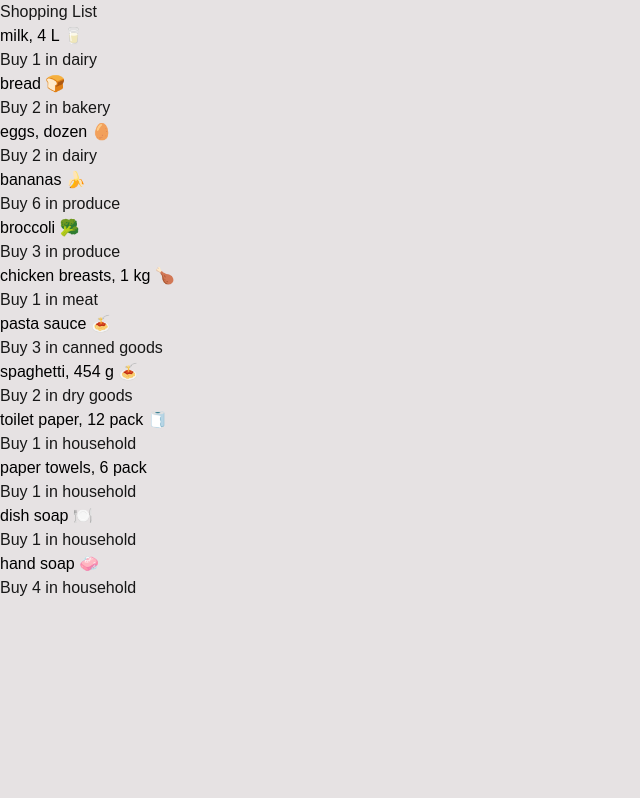
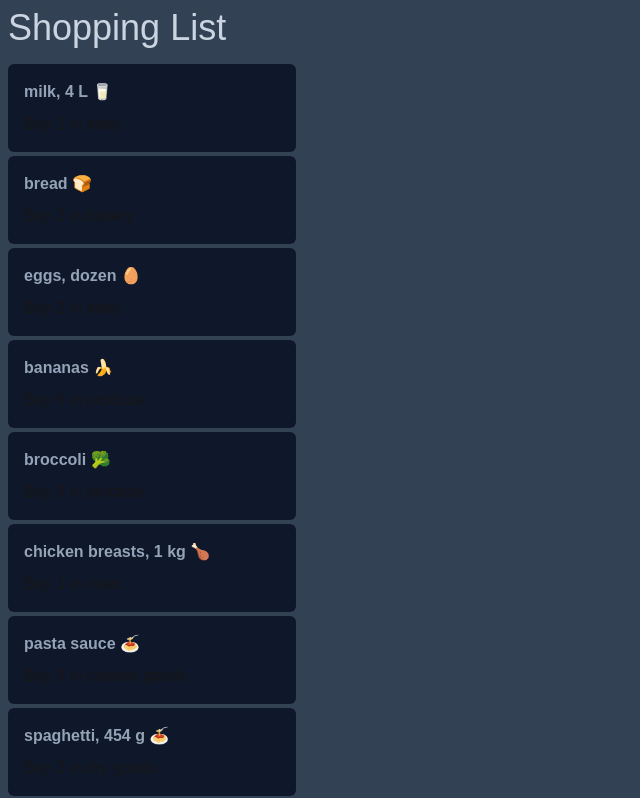
Before and after one commit to AmirZhou/cprg306-assignments, a Next.js app: page /week-3 in a window 1280 px wide. Shown: the top 798 px of the page, without its empty margins (0-640 px from the left). Built offline with nearby package versions, Linux system fonts and the light colour scheme.

Commit message:
feat: improve ui

```diff
--- a/app/week-2/page.js
+++ b/app/week-2/page.js
@@ -3,7 +3,7 @@ import { dotenv } from 'dotenv';
 
 export default function Page() {
   return (
-    <div className="in-w-screen min-h-screen flex flex-col gap-4 bg-slate-700">
+    <div className="in-w-screen min-h-screen p-2 flex flex-col gap-4 bg-slate-700">
       <h1 className="text-slate-300 text-4xl">Shopping List</h1>
       <main>
         <StudentInfo name={"Yue (Amir) Zhou"} repoAddress={process.env.REPO_ADDRESS} />
--- a/app/week-3/item-list.jsx
+++ b/app/week-3/item-list.jsx
@@ -2,7 +2,7 @@ import Item from './item';
 
 export default function ItemList() {
   return (
-    <div>
+    <div className="flex flex-col gap-1">
       {items.map((item, index) => (
         <Item
           key={index}
--- a/app/week-3/item.jsx
+++ b/app/week-3/item.jsx
@@ -10,8 +10,8 @@
 
 export default function Item({ name, quantity, category }) {
   return (
-    <div>
-      <h2 className="text-black">{name}</h2>
+    <div className="w-72 p-4 rounded-md bg-slate-900 flex flex-col gap-2 hover:translate-x-1 transition-all duration-100">
+      <h2 className="text-slate-400 font-semibold">{name}</h2>
       <p>
         Buy <span>{quantity}</span> in <span>{category}</span>
       </p>
--- a/app/week-3/page.js
+++ b/app/week-3/page.js
@@ -1,13 +1,12 @@
 import ItemList from './item-list';
 
 /**
- * Renders the week 2 page
+ * Renders the week 3 page
  */
 export default function Page() {
   return (
-    <div>
-
-      <h1>Shopping List</h1>
+    <div className='w-screen min-h-screen p-2 flex flex-col gap-4 bg-slate-700'>
+      <h1 className='text-slate-300 text-4xl'>Shopping List</h1>
       <ItemList />
     </div>);
 }
--- a/public/output.css
+++ b/public/output.css
@@ -618,6 +618,14 @@ video {
   width: 100%;
 }
 
+.w-screen {
+  width: 100vw;
+}
+
+.w-36 {
+  width: 9rem;
+}
+
 .transform {
   transform: translate(var(--tw-translate-x), var(--tw-translate-y)) rotate(var(--tw-rotate)) skewX(var(--tw-skew-x)) skewY(var(--tw-skew-y)) scaleX(var(--tw-scale-x)) scaleY(var(--tw-scale-y));
 }
@@ -658,8 +666,24 @@ video {
   gap: 1rem;
 }
 
+.gap-2 {
+  gap: 0.5rem;
+}
+
 .overflow-visible {
   overflow: visible;
+}
+
+.rounded-sm {
+  border-radius: 0.125rem;
+}
+
+.rounded-lg {
+  border-radius: 0.5rem;
+}
+
+.rounded-md {
+  border-radius: 0.375rem;
 }
 
 .border {
@@ -674,6 +698,19 @@ video {
 .bg-slate-700 {
   --tw-bg-opacity: 1;
   background-color: rgb(51 65 85 / var(--tw-bg-opacity, 1));
+}
+
+.bg-slate-900 {
+  --tw-bg-opacity: 1;
+  background-color: rgb(15 23 42 / var(--tw-bg-opacity, 1));
+}
+
+.p-4 {
+  padding: 1rem;
+}
+
+.p-2 {
+  padding: 0.5rem;
 }
 
 .py-24 {
@@ -733,6 +770,11 @@ video {
   color: rgb(15 23 42 / var(--tw-text-opacity, 1));
 }
 
+.text-slate-400 {
+  --tw-text-opacity: 1;
+  color: rgb(148 163 184 / var(--tw-text-opacity, 1));
+}
+
 .underline {
   text-decoration-line: underline;
 }
@@ -771,8 +813,18 @@ video {
   transition-duration: 150ms;
 }
 
+.transition-all {
+  transition-property: all;
+  transition-timing-function: cubic-bezier(0.4, 0, 0.2, 1);
+  transition-duration: 150ms;
+}
+
 .duration-200 {
   transition-duration: 200ms;
+}
+
+.duration-100 {
+  transition-duration: 100ms;
 }
 
 .ease-in-out {
@@ -798,6 +850,16 @@ body {
   font-family: Arial, Helvetica, sans-serif;
 }
 
+.hover\:translate-x-5:hover {
+  --tw-translate-x: 1.25rem;
+  transform: translate(var(--tw-translate-x), var(--tw-translate-y)) rotate(var(--tw-rotate)) skewX(var(--tw-skew-x)) skewY(var(--tw-skew-y)) scaleX(var(--tw-scale-x)) scaleY(var(--tw-scale-y));
+}
+
+.hover\:translate-x-1:hover {
+  --tw-translate-x: 0.25rem;
+  transform: translate(var(--tw-translate-x), var(--tw-translate-y)) rotate(var(--tw-rotate)) skewX(var(--tw-skew-x)) skewY(var(--tw-skew-y)) scaleX(var(--tw-scale-x)) scaleY(var(--tw-scale-y));
+}
+
 .hover\:text-slate-300:hover {
   --tw-text-opacity: 1;
   color: rgb(203 213 225 / var(--tw-text-opacity, 1));
```
